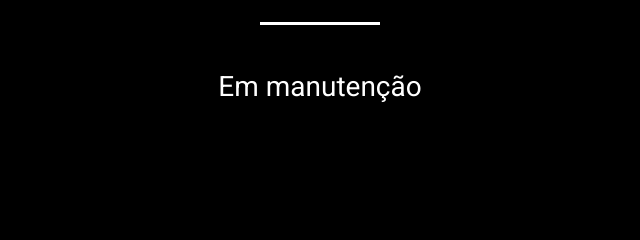
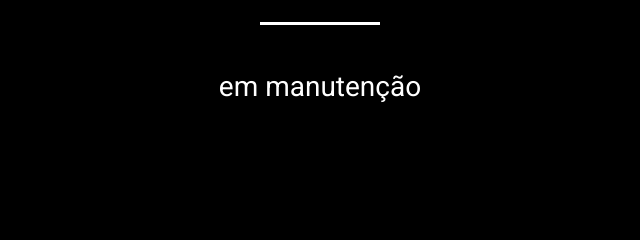
Before and after one commit to thaironenery/thtprojectis.github.io, a plain HTML site: page index.html in a window 1280 px wide. Shown: the part 390-630 px from the top of the page, 320-960 px from the left. Drawn offline with nearby package versions, Linux system fonts and the light colour scheme.

Commit message:
Fix typo in maintenance text

```diff
--- a/index.html
+++ b/index.html
@@ -57,7 +57,7 @@
 <body>
     <h1>THTPROJECTIS</h1>
     <div class="line"></div>
-    <p>Em manutenção</p>
+    <p>em manutenção</p>
     <footer>© 2026 THTPROJECTIS. Todos os direitos reservados.</footer>
 </body>
 </html>
```
